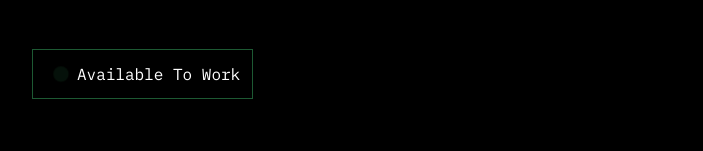
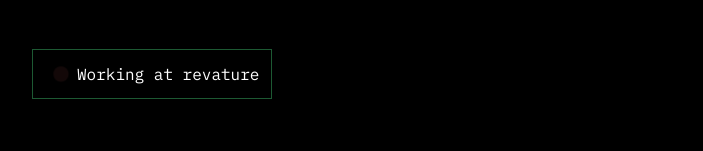
Before and after one commit to PraveenKb777/pravee-portfolio, a Next.js app: page /get-in-touch in a window 1280 px wide. Shown: the part 239-390 px from the top of the page, without its empty margins (288-991 px from the left). Built offline with nearby package versions, Linux system fonts and the light colour scheme.

Commit message:
updated status

```diff
--- a/components/avilable-work.tsx
+++ b/components/avilable-work.tsx
@@ -4,8 +4,8 @@
 export default function AvailableWork() {
   return (
     <div className="p-3 border-[1px] border-green-400 border-opacity-[.4] my-12 flex items-center max-w-[max-content]">
-      <span className="h-2 w-2 bg-green-400 inline-block mx-3 animate-ping rounded-full" />
-      <RandomLetters text="Available To Work" />
+      <span className="h-2 w-2 bg-red-400 inline-block mx-3 animate-ping rounded-full" />
+      <RandomLetters text="Working at revature" />
     </div>
   );
 }
```
